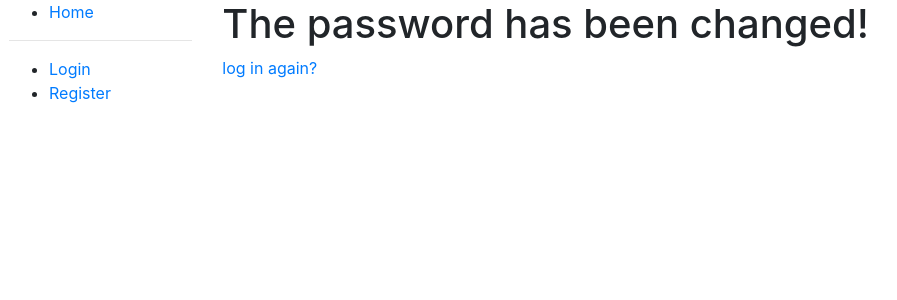
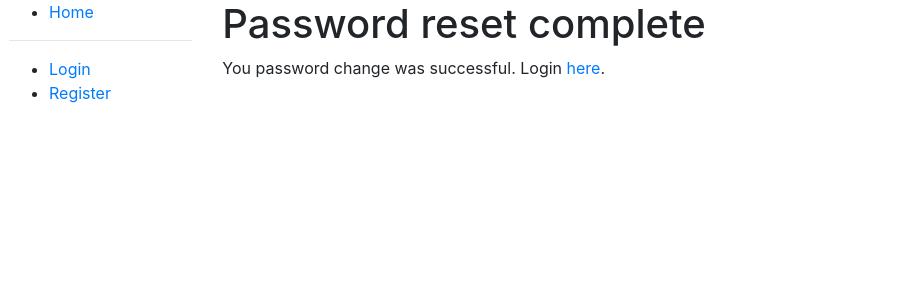
Before and after one commit to miabl/container-website, a Django app: a page that uses students/templates/registration/password_reset_complete.html in a window 1280 px wide. Shown: the top 300 px of the page, without its empty margins (6-903 px from the left). Run offline with Django 4.2, Linux system fonts and the light colour scheme.

Commit message:
update password_reset_complete.html form

```diff
--- a/students/templates/registration/password_reset_complete.html
+++ b/students/templates/registration/password_reset_complete.html
@@ -1,6 +1,7 @@
 {% extends "base_generic.html" %}
 
 {% block content %}
-  <h1>The password has been changed!</h1>
-  <p><a href="{% url 'login' %}">log in again?</a></p>
+    <h1>Password reset complete</h1>
+    <p> You password change was successful. Login
+<a href="{% url 'login' %}">here</a>.</p>
 {% endblock %}
```
